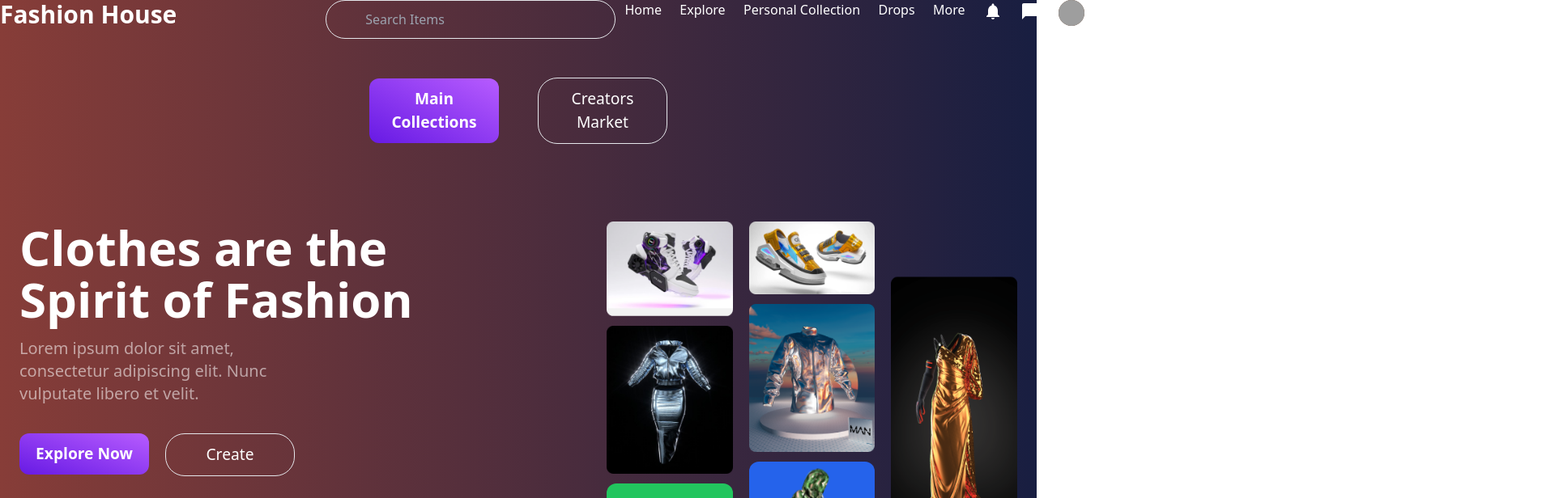
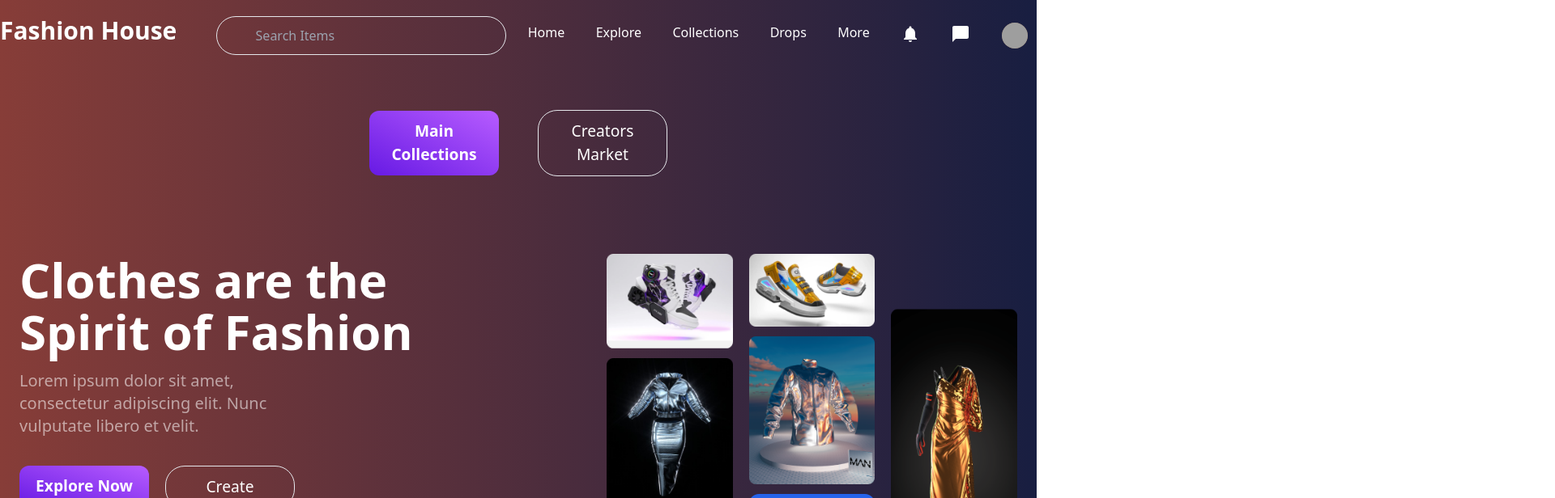
Before and after one commit to naffiziqbal/fashion-marketplace, a React (Vite) app in the folder fashion-marketplace-client/: page / in a window 1280 px wide. Shown: the top 616 px of the page at 81% size, 1920 px wide, since content can reach past the window. Built offline with nearby package versions, Linux system fonts and the light colour scheme; no server answers; grey boxes are pictures that could not be loaded.

Commit message:
I dont Know

```diff
--- a/fashion-marketplace-client/src/components/Shared/Header/Header.jsx
+++ b/fashion-marketplace-client/src/components/Shared/Header/Header.jsx
@@ -17,7 +17,7 @@ const Header = () => {
   };
 
   return (
-    <div className="flex justify-between w-full">
+    <div className="flex justify-between w-full py-5">
       <div className="w-full">
         <button className="font-bold text-3xl">
           <Link to={`/`}>Fashion House</Link>
@@ -26,11 +26,11 @@ const Header = () => {
       <div
         className={`${
           isOpen === true
-            ? "flex flex-col absolute h-full w-full top-24 bg duration-300 mr-0"
-            : "hidden md:flex flex-row  w-full justify-between"
+            ? "flex flex-col absolute w-full top-24 bg-red-300  duration-300 mr-0"
+            : "hidden md:flex flex-row  w-full justify-between items-center"
         } `}
       >
-        <div className=" flex flex-row justify-between flex-nowrap ">
+        <div className=" flex flex-col items-center md:flex-row gap-4 justify-between flex-nowrap ">
           <label htmlFor="searchField">
             <input
               type="text"
@@ -39,7 +39,7 @@ const Header = () => {
             />
           </label>
           <nav className="">
-            <ul className="">
+            <ul className="flex flex-col md:flex-row gap-4 py-5 md:py-0">
               <li>
                 <Link>Home</Link>
               </li>
@@ -47,7 +47,7 @@ const Header = () => {
                 <Link>Explore</Link>
               </li>
               <li>
-                <Link>Personal Collection</Link>
+                <Link>Collections</Link>
               </li>
               <li>
                 <Link>Drops</Link>
--- a/fashion-marketplace-client/src/components/Shared/Header/header.module.css
+++ b/fashion-marketplace-client/src/components/Shared/Header/header.module.css
@@ -1,7 +1,4 @@
-nav ul {
-  display: flex;
-  width: 1000%;
-}
+
 nav ul li {
   margin: 0 0.7rem;
   cursor: pointer;
```
